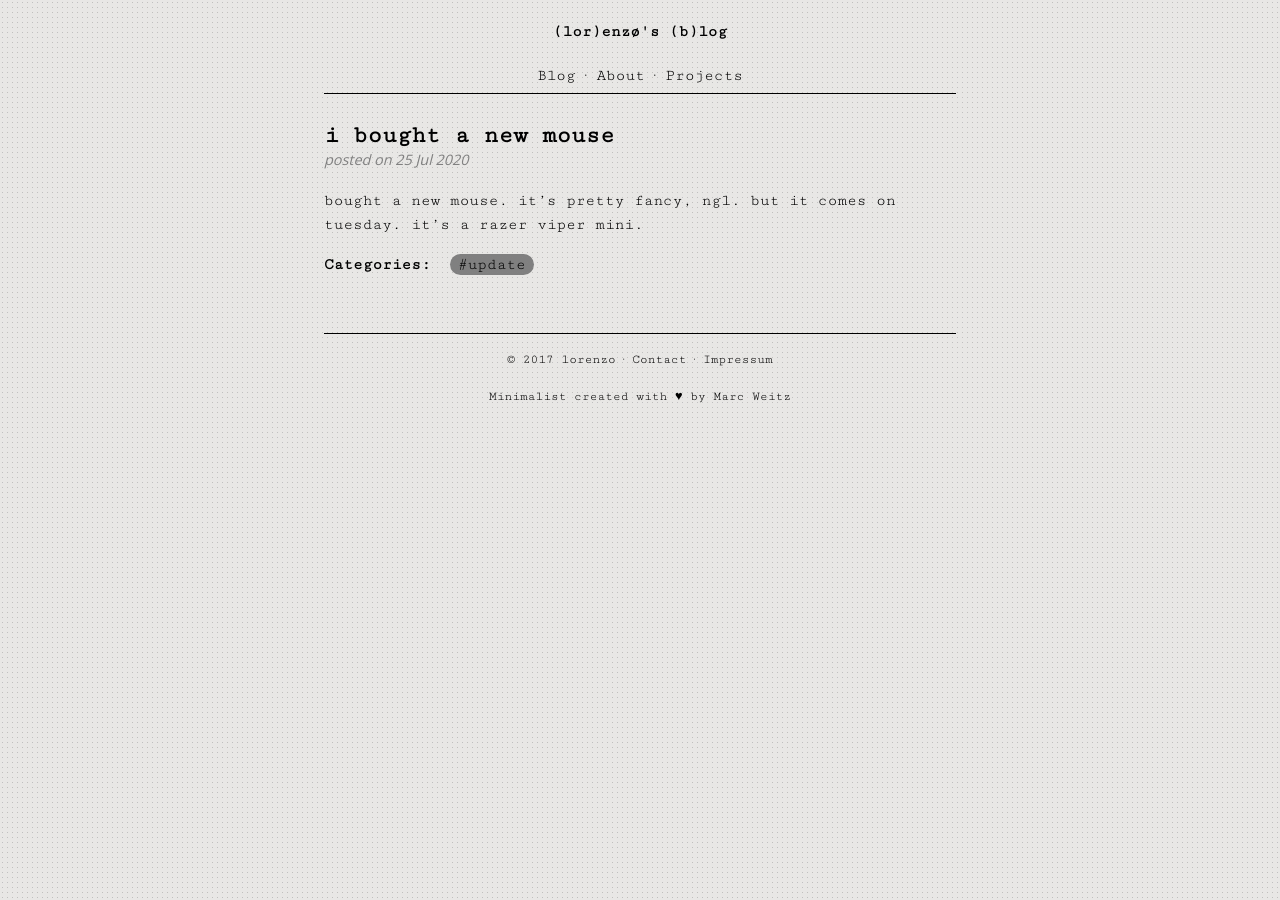
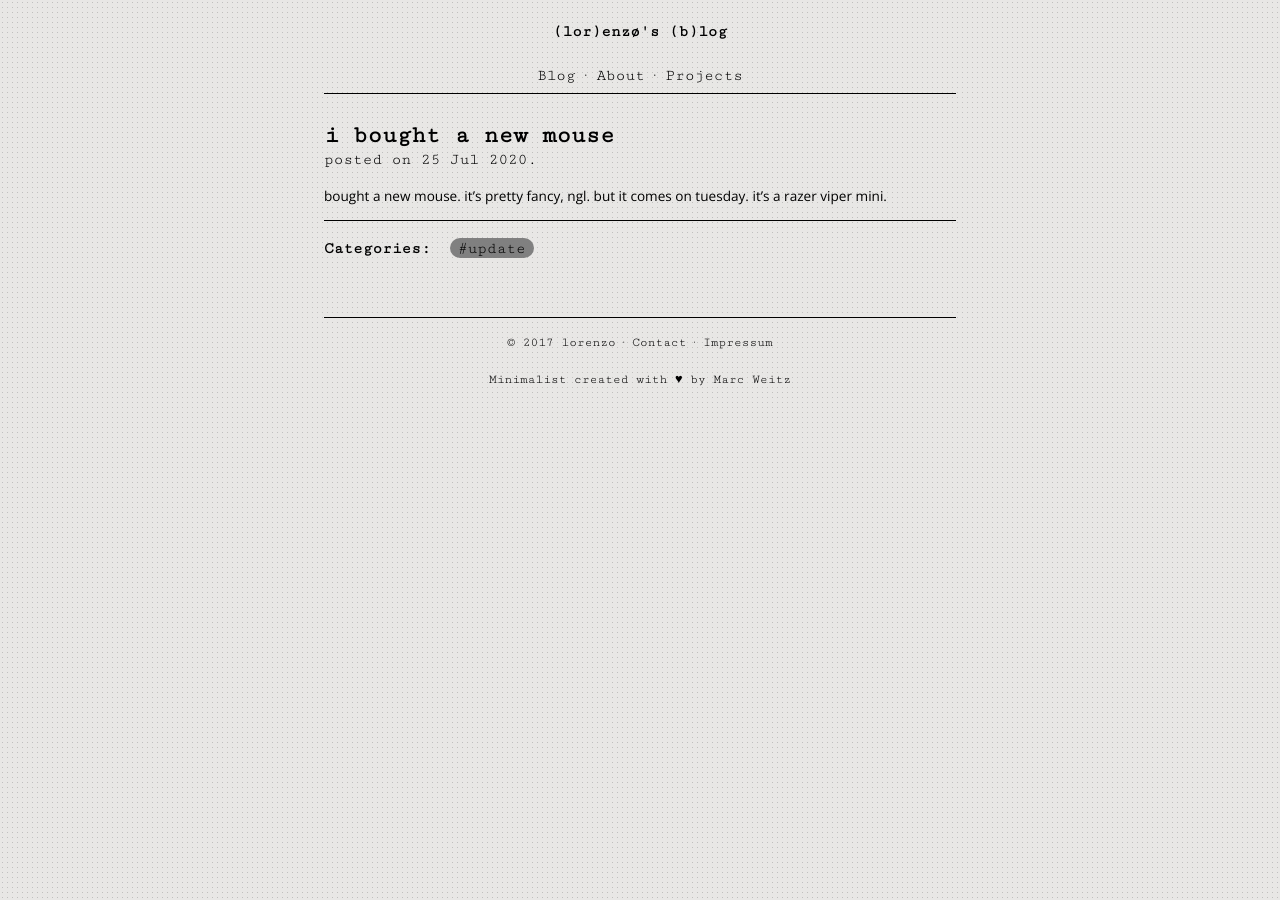
Before and after one commit to lornzoe/lornzoe.github.io, a Jekyll site: the page built from _posts/2020-07-25-i-bought-a-new-mouse.md, in a window 1280 px wide. Built offline with Jekyll 4.4.1, drawn with Linux system fonts in a browser that asks for light colours.

Commit message:
layout edits

```diff
--- a/_layouts/post.html
+++ b/_layouts/post.html
@@ -8,7 +8,7 @@
 		<div id="content-left">
       <div id="post">
         <h2>{{ page.title | downcase }}</h2>
-        <i>posted on {{ page.date | date: "%-d %b %Y" }}</i>
+        posted on {{ page.date | date: "%-d %b %Y" }}.
         <div id = post-content>
         {{ content }}
         </div>
--- a/assets/css/style.css
+++ b/assets/css/style.css
@@ -101,8 +101,23 @@ a:hover	{
 	color: grey;
 }
 
-#post-content
+#post-content p
 {
+	line-height:150%;
+	font-size:0.85em;
+	font-family: 'Open Sans', sans-serif;
+
+}
+#post-content img
+{
+	margin-left: auto;
+	margin-right: auto;
+	max-width: 90%;
+
+}
+
+#categories{
+	border-top: 1px solid #000;
 }
 
 #categories a, #categories a:link, #categories a:visited {
```
